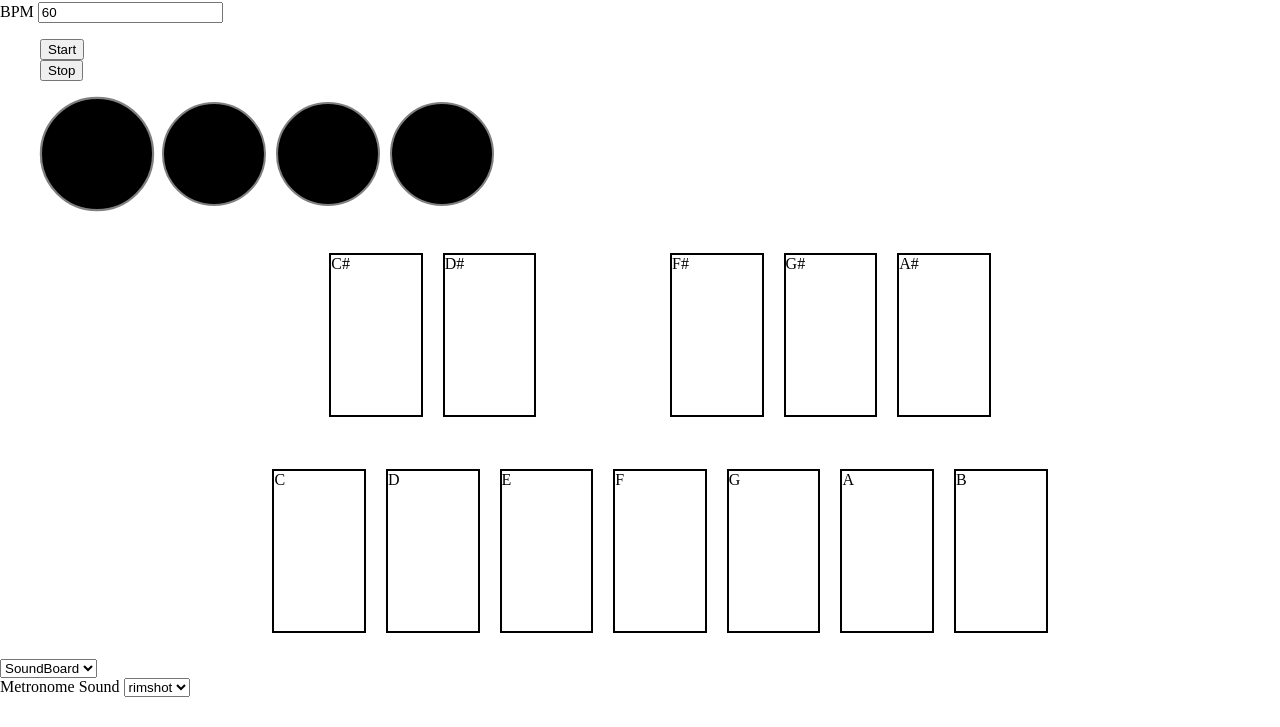
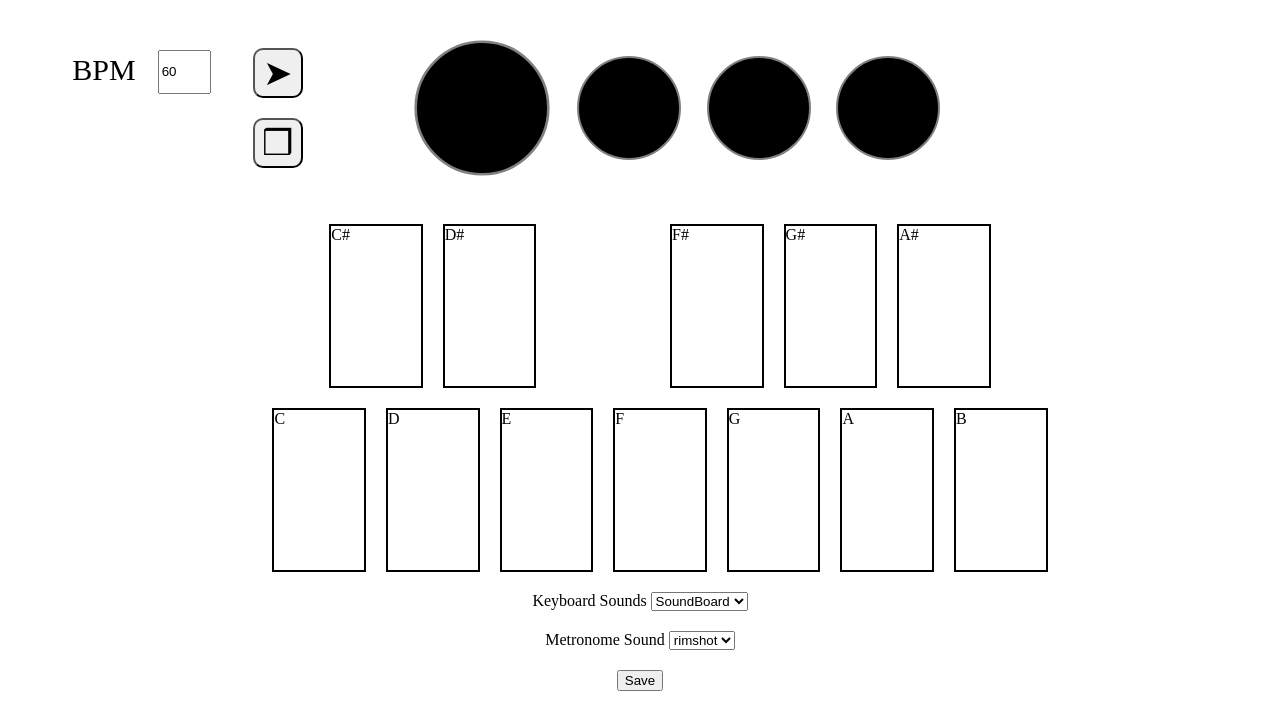
Before and after one commit to TravelFiend/offbeat, a plain HTML site: page Metro/index.html in a window 1280 px wide. Shown: the part 73-800 px from the top of the page. Drawn offline with Linux system fonts and the light colour scheme; a web font is replaced by a local one.

Commit message:
metronome page styling complete

```diff
--- a/Metro/index.html
+++ b/Metro/index.html
@@ -21,13 +21,16 @@
     </div>
 
     <article id="main">
-        <label name="BPM">BPM</label>
-        <input type="number" id ="bpm" value = "60">
+        <div id="metro-full">
+            <div id="metro">
+            <label id="bpm-text" for="BPM">BPM</label>
+            <input type="number" name="BPM" id="bpm" value="60">
 
-        <ul>
-            <li><button id ="start">Start</button></li>
-            <li><button id ="stop">Stop</button></li>
+            <ul id="start-stop">
+                <li><button id="start">&#10148;</button></li>
+                <li><button id="stop">&#10066;</button></li>
             </ul>
+            </div>
 
             <ul id="metronome-display">
                 <li class="metronome" id="met-1"></li>
@@ -35,6 +38,8 @@
                 <li class="metronome" id="met-3"></li>
                 <li class="metronome" id="met-4"></li>
             </ul>
+            <div id="metro-hide"></div>
+        </div>
 
         <section class="keyboard">
 
@@ -59,7 +64,8 @@
 
         </section>
 
-        <form>
+        <footer>
+            <form>Keyboard Sounds
                 <select name="soundbank" id="select-soundbank">
                     <option value = "./data/soundboard.js">SoundBoard</option>
                 </select>
@@ -70,6 +76,8 @@
                     <option value="../assets/rimshotshort.wav">rimshot</option>
                 </select>
             </form>
+            <button>Save</button>
+        </footer>
     </article>
     <script type="module" src="./app.js"></script>
 </body>
--- a/Metro/style.css
+++ b/Metro/style.css
@@ -20,7 +20,7 @@ header{
     justify-content: space-between;
     align-items: center;
     height: 75px;
-    padding: 0 10px;
+    padding: 0 20px;
 }
 
 h1{
@@ -36,13 +36,14 @@ h1{
     border: solid 2px gray;
     width: 100px;
     height: 100px;
-    margin: 5px;
+    margin: 1vw;
     border-radius: 100%;
     background-color: black;
 }
 
 #metronome-display {
     display: flex;
+    padding-left: 0;
 }
 
 #metronome-display img {
@@ -51,8 +52,8 @@ h1{
 }
 
 #met-1 {
-    transform: scale(1.1);
-    margin-right: 8px
+    transform: scale(1.3);
+    margin-right: 30px;
 }
 
 ul {
@@ -75,9 +76,67 @@ ul {
     height: 20vh;
     width: 7vw;
     border: 2px solid black;
-    margin:10px;
+    margin: 0 10px;
 }
 
 #empty {
     visibility: hidden;
 }
+
+.keyboard ul {
+    margin: 10px 0;
+}
+
+#metro {
+    display: flex;
+    justify-content: center;
+}
+
+#metro-hide {
+    width: 160px;
+}
+
+#metro-full {
+    display: flex;
+    justify-content: space-around;
+    margin: 25px;
+    align-items: center;
+}
+
+#bpm {
+        height: 38px;
+        width: 45px;
+        margin: 22px;
+}
+
+#start-stop {
+    padding: 0;
+    margin: 10px;
+}
+
+#start, #stop {
+    height: 50px;
+    width: 50px;
+    margin: 10px;
+    font-size: 35px;
+    border-radius: 10px;
+}
+
+#bpm-text {
+    margin-top: 25px;
+    font-size: 30px;
+}
+
+a {
+    text-decoration: none;
+}
+
+footer {
+    display: flex;
+    align-items: center;
+    flex-direction: column
+}
+
+footer form, footer button {
+    margin: 10px;
+}
```
Lines whose indentation alone changed are shown as unchanged.
